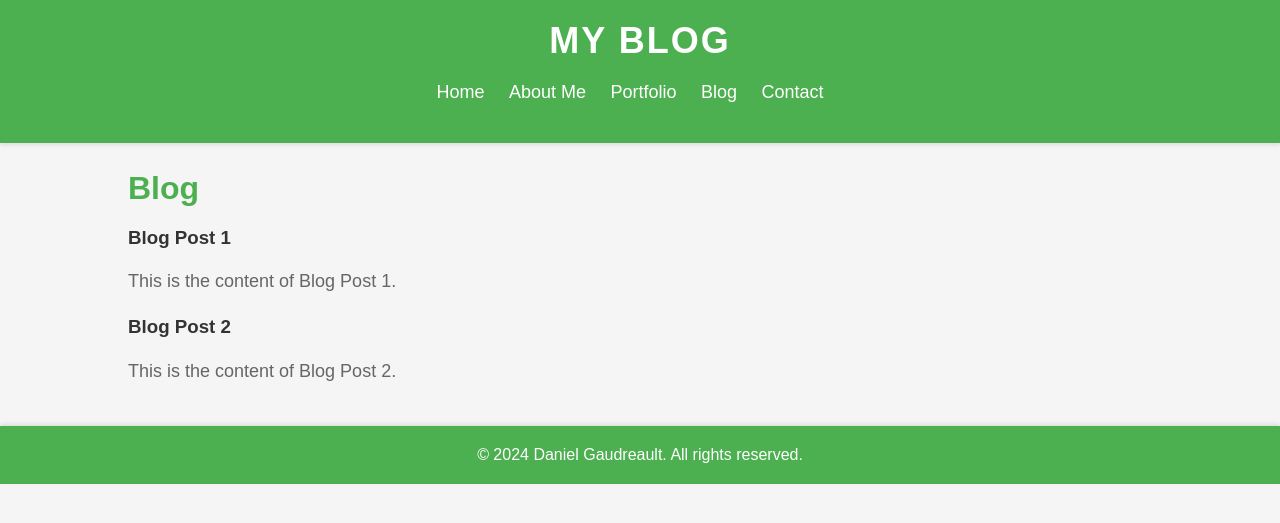
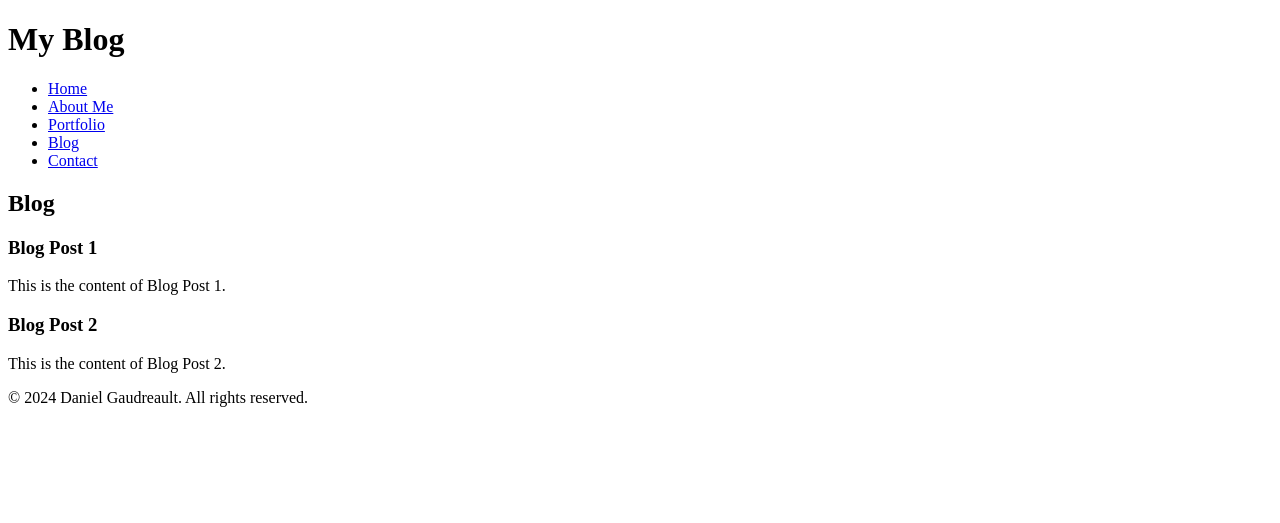
Before and after one commit to DanielGaudreault/mywebsite, a PHP site: page /blog.html in a window 1280 px wide. Shown: the top 523 px of the page. Run offline with PHP 8.4, Linux system fonts and the light colour scheme.

Commit message:
Update styles.css

```diff
--- a/styles.css
+++ b/styles.css
@@ -1,107 +1,53 @@
-/* Global Styles */
-body {
-    font-family: Arial, sans-serif;
-    background-color: #f5f5f5; /* Light gray */
-    color: #333;
-    margin: 0;
-    padding: 0;
+/* Portfolio Page Styles */
+
+.portfolio {
+    text-align: center;
 }
 
-header {
-    background-color: #4caf50; /* Green */
-    color: #fff;
-    padding: 20px;
-    text-align: center;
-    box-shadow: 0 2px 4px rgba(0, 0, 0, 0.1);
-}
-
-header h1 {
-    margin: 0;
-    font-size: 36px;
+.portfolio h2 {
+    font-size: 32px;
     font-weight: 700;
-    text-transform: uppercase;
-    letter-spacing: 2px;
-}
-
-nav ul {
-    list-style-type: none;
-    padding: 0;
-    margin: 20px 0;
-}
-
-nav ul li {
-    display: inline;
-    margin-right: 20px;
-}
-
-nav ul li a {
-    color: #fff;
-    text-decoration: none;
-    font-size: 18px;
-    transition: color 0.3s ease;
-}
-
-nav ul li a:hover {
-    color: #ffd54f; /* Yellow */
-}
-
-.main-content {
-    margin: 20px auto;
-    width: 80%;
-}
-
-section {
-    margin-bottom: 40px;
-}
-
-section h2 {
-    font-size: 32px; /* Increased font size */
-    font-weight: 700;
-    color: #4caf50; /* Green */
+    color: #007bff; /* Blue */
     margin-bottom: 20px;
 }
 
-section p {
-    font-size: 18px; /* Increased font size */
-    line-height: 1.6;
-    color: #666;
-    margin-bottom: 20px;
-}
-
-footer {
-    background-color: #4caf50; /* Green */
-    color: #fff;
-    padding: 20px;
-    text-align: center;
-    margin-top: 40px;
-    box-shadow: 0 -2px 4px rgba(0, 0, 0, 0.1);
-}
-
-footer p {
-    margin: 0;
-}
-
-.project {
-    margin-bottom: 20px;
+.portfolio .project {
+    margin-bottom: 40px;
     padding: 20px;
     background-color: #fff;
     border-radius: 8px;
     box-shadow: 0 2px 4px rgba(0, 0, 0, 0.1);
 }
 
-.project img {
+.portfolio .project img {
     max-width: 100%;
     height: auto;
     border-radius: 8px;
+    margin-bottom: 20px;
+}
+
+.portfolio .project h3 {
+    font-size: 24px;
+    color: #333;
     margin-bottom: 10px;
 }
 
-.project h3 {
-    font-size: 24px;
-    margin-bottom: 10px;
+.portfolio .project p {
+    font-size: 16px;
+    color: #666;
+    margin-bottom: 20px;
 }
 
-.project p {
-    font-size: 16px;
-    margin-bottom: 10px;
+.btn {
+    display: inline-block;
+    background-color: #007bff; /* Blue */
+    color: #fff;
+    text-decoration: none;
+    padding: 10px 20px;
+    border-radius: 5px;
+    transition: background-color 0.3s ease;
 }
+
+.btn:hover {
+    background-color: #0056b3; /* Darker blue on hover */
+}
```
